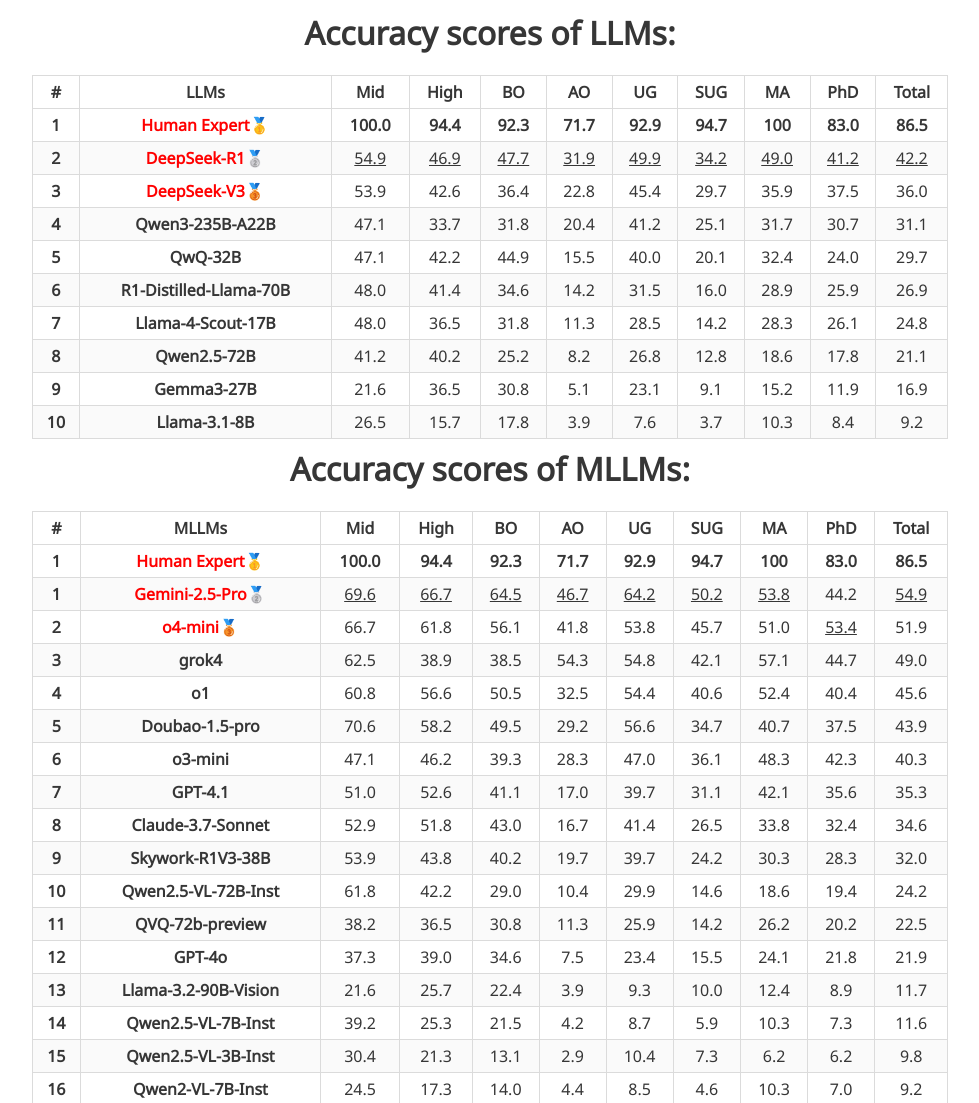
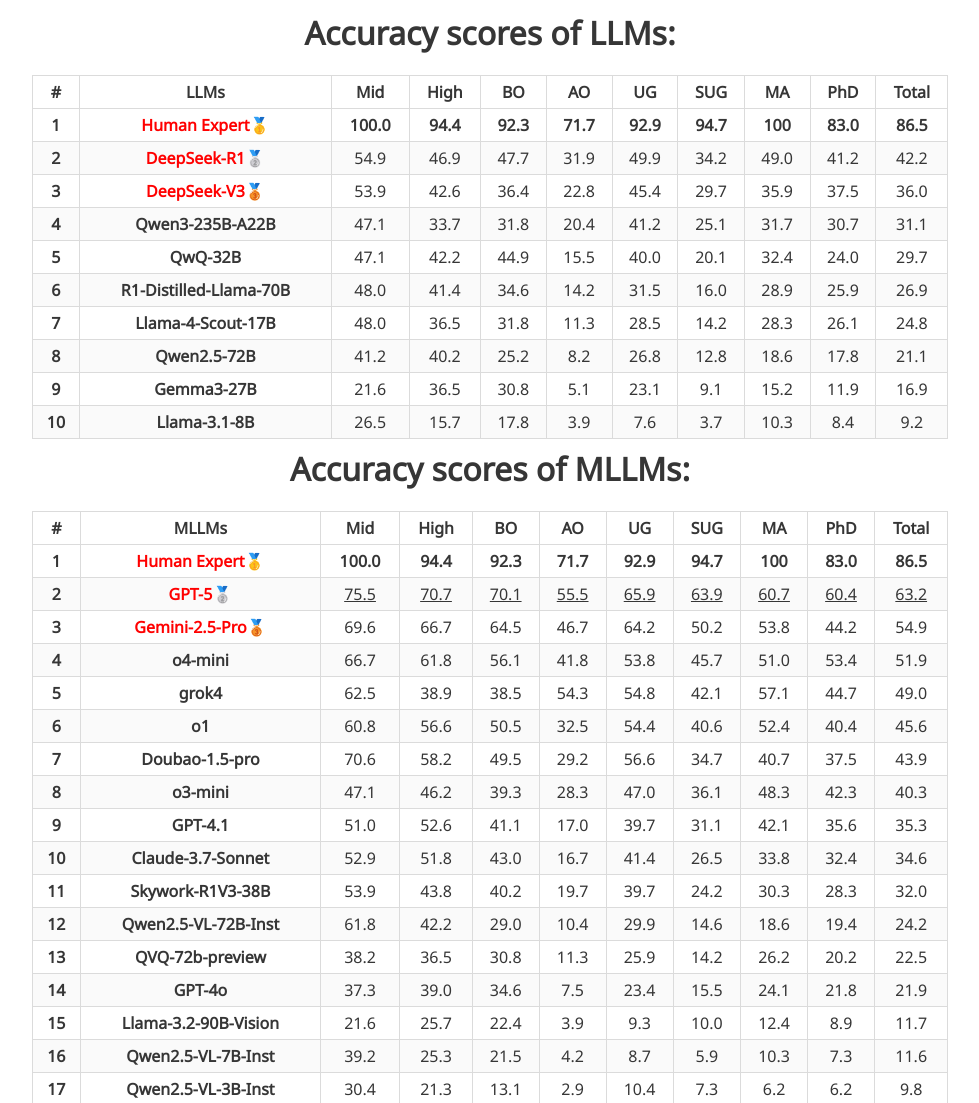
Before and after one commit to SeePhys/SeePhys.github.io, a plain HTML site: page index.html in a window 1280 px wide. Shown: the part 2367-3470 px from the top of the page, without its empty margins (150-1129 px from the left). Drawn offline with nearby package versions, Linux system fonts and the light colour scheme; a script that the page names is missing; some icons are missing; a web font is replaced by a local one.

Commit message:
update gpt-5

```diff
--- a/index.html
+++ b/index.html
@@ -448,15 +448,15 @@
             <tr>
               <td><strong>2</strong></td>
               <td><strong><span style="color: red;">DeepSeek-R1🥈</span></strong></td>
-              <td><u>54.9</u></td>
-              <td><u>46.9</u></td>
-              <td><u>47.7</u></td>
-              <td><u>31.9</u></td>
-              <td><u>49.9</u></td>
-              <td><u>34.2</u></td>
-              <td><u>49.0</u></td>
-              <td><u>41.2</u></td>
-              <td><u>42.2</u></td>
+              <td>54.9</u></td>
+              <td>46.9</u></td>
+              <td>47.7</u></td>
+              <td>31.9</u></td>
+              <td>49.9</u></td>
+              <td>34.2</u></td>
+              <td>49.0</u></td>
+              <td>41.2</u></td>
+              <td>42.2</u></td>
             </tr>
             <tr>
               <td><strong>3</strong></td>
@@ -604,21 +604,34 @@
                 <td><strong>86.5</strong></td>
               </tr>
               <tr>
-                <td><strong>1</strong></td>
-                <td><strong><span style="color: red;">Gemini-2.5-Pro🥈</span></strong></td>
-                <td><u>69.6</u></td>
-                <td><u>66.7</u></td>
-                <td><u>64.5</u></td>
-                <td><u>46.7</u></td>
-                <td><u>64.2</u></td>
-                <td><u>50.2</u></td>
-                <td><u>53.8</u></td>
+                <td><strong>2</strong></td>
+                <td><strong><span style="color: red;">GPT-5🥈</span></strong></td>
+                <td><u>75.5</u></td>
+                <td><u>70.7</u></td>
+                <td><u>70.1</u></td>
+                <td><u>55.5</u></td>
+                <td><u>65.9</u></td>
+                <td><u>63.9</u></td>
+                <td><u>60.7</u></td>
+                <td><u>60.4</u></td>
+                <td><u>63.2</u></td>
+              </tr>
+               <tr>
+                <td><strong>3</strong></td>
+                <td><strong><span style="color: red;">Gemini-2.5-Pro🥉</span></strong></td>
+                <td>69.6</td>
+                <td>66.7</td>
+                <td>64.5</td>
+                <td>46.7</td>
+                <td>64.2</td>
+                <td>50.2</td>
+                <td>53.8</td>
                 <td>44.2</td>
-                <td><u>54.9</u></td>
+                <td>54.9</td>
               </tr>
               <tr>
-                <td><strong>2</strong></td>
-                <td><strong><span style="color: red;">o4-mini🥉</span></strong></td>
+                <td><strong>4</strong></td>
+                <td><strong>o4-mini</strong></td>
                 <td>66.7</td>
                 <td>61.8</td>
                 <td>56.1</td>
@@ -626,11 +639,11 @@
                 <td>53.8</td>
                 <td>45.7</td>
                 <td>51.0</td>
-                <td><u>53.4</u></td>
+                <td>53.4</td>
                 <td>51.9</td>
               </tr>
               <tr>
-                <td><strong>3</strong></td>
+                <td><strong>5</strong></td>
                 <td><strong>grok4</strong></td>
                 <td>62.5</td>
                 <td>38.9</td>
@@ -643,7 +656,7 @@
                 <td>49.0</td>
               </tr>
               <tr>
-                <td><strong>4</strong></td>
+                <td><strong>6</strong></td>
                 <td><strong>o1</strong></td>
                 <td>60.8</td>
                 <td>56.6</td>
@@ -656,7 +669,7 @@
                 <td>45.6</td>
               </tr>
               <tr>
-                <td><strong>5</strong></td>
+                <td><strong>7</strong></td>
                 <td><strong>Doubao-1.5-pro</strong></td>
                 <td>70.6</td>
                 <td>58.2</td>
@@ -669,7 +682,7 @@
                 <td>43.9</td>
               </tr>
               <tr>
-                <td><strong>6</strong></td>
+                <td><strong>8</strong></td>
                 <td><strong>o3-mini</strong></td>
                 <td>47.1</td>
                 <td>46.2</td>
@@ -682,7 +695,7 @@
                 <td>40.3</td>
               </tr>
               <tr>
-                <td><strong>7</strong></td>
+                <td><strong>9</strong></td>
                 <td><strong>GPT-4.1</strong></td>
                 <td>51.0</td>
                 <td>52.6</td>
@@ -695,7 +708,7 @@
                 <td>35.3</td>
               </tr>
               <tr>
-                <td><strong>8</strong></td>
+                <td><strong>10</strong></td>
                 <td><strong>Claude-3.7-Sonnet</strong></td>
                 <td>52.9</td>
                 <td>51.8</td>
@@ -708,7 +721,7 @@
                 <td>34.6</td>
               </tr>
               <tr>
-                <td><strong>9</strong></td>
+                <td><strong>11</strong></td>
                 <td><strong>Skywork-R1V3-38B</strong></td>
                 <td>53.9</td>
                 <td>43.8</td>
@@ -721,7 +734,7 @@
                 <td>32.0</td>
               </tr>
               <tr>
-                <td><strong>10</strong></td>
+                <td><strong>12</strong></td>
                 <td><strong>Qwen2.5-VL-72B-Inst</strong></td>
                 <td>61.8</td>
                 <td>42.2</td>
@@ -734,7 +747,7 @@
                 <td>24.2</td>
               </tr>
               <tr>
-                <td><strong>11</strong></td>
+                <td><strong>13</strong></td>
                 <td><strong>QVQ-72b-preview</strong></td>
                 <td>38.2</td>
                 <td>36.5</td>
@@ -747,7 +760,7 @@
                 <td>22.5</td>
               </tr>
               <tr>
-                <td><strong>12</strong></td>
+                <td><strong>14</strong></td>
                 <td><strong>GPT-4o</strong></td>
                 <td>37.3</td>
                 <td>39.0</td>
@@ -760,7 +773,7 @@
                 <td>21.9</td>
               </tr>
               <tr>
-                <td><strong>13</strong></td>
+                <td><strong>15</strong></td>
                 <td><strong>Llama-3.2-90B-Vision</strong></td>
                 <td>21.6</td>
                 <td>25.7</td>
@@ -773,7 +786,7 @@
                 <td>11.7</td>
               </tr>
               <tr>
-                <td><strong>14</strong></td>
+                <td><strong>16</strong></td>
                 <td><strong>Qwen2.5-VL-7B-Inst</strong></td>
                 <td>39.2</td>
                 <td>25.3</td>
@@ -786,7 +799,7 @@
                 <td>11.6</td>
               </tr>
               <tr>
-                <td><strong>15</strong></td>
+                <td><strong>17</strong></td>
                 <td><strong>Qwen2.5-VL-3B-Inst</strong></td>
                 <td>30.4</td>
                 <td>21.3</td>
@@ -799,7 +812,7 @@
                 <td>9.8</td>
               </tr>
               <tr>
-                <td><strong>16</strong></td>
+                <td><strong>18</strong></td>
                 <td><strong>Qwen2-VL-7B-Inst</strong></td>
                 <td>24.5</td>
                 <td>17.3</td>
@@ -812,7 +825,7 @@
                 <td>9.2</td>
               </tr>
               <tr>
-                <td><strong>17</strong></td>
+                <td><strong>19</strong></td>
                 <td><strong>LLaVA-NeXT-7B</strong></td>
                 <td>14.5</td>
                 <td>12.7</td>
@@ -825,7 +838,7 @@
                 <td>8.7</td>
               </tr>
               <tr>
-                <td><strong>18</strong></td>
+                <td><strong>20</strong></td>
                 <td><strong>Llama3.2-11B-Vision</strong></td>
                 <td>23.5</td>
                 <td>18.5</td>
@@ -838,7 +851,7 @@
                 <td>8.3</td>
               </tr>
               <tr>
-                <td><strong>19</strong></td>
+                <td><strong>21</strong></td>
                 <td><strong>Phi-4-multimodal</strong></td>
                 <td>20.6</td>
                 <td>12.4</td>
@@ -851,7 +864,7 @@
                 <td>7.6</td>
               </tr>
               <tr>
-                <td><strong>20</strong></td>
+                <td><strong>22</strong></td>
                 <td><strong>InternVL2.5-8B</strong></td>
                 <td>17.6</td>
                 <td>12.4</td>
@@ -864,7 +877,7 @@
                 <td>6.2</td>
               </tr>
               <tr>
-                <td><strong>21</strong></td>
+                <td><strong>23</strong></td>
                 <td><strong>LLaVA-OneVision-7B</strong></td>
                 <td>20.6</td>
                 <td>10.8</td>
```
